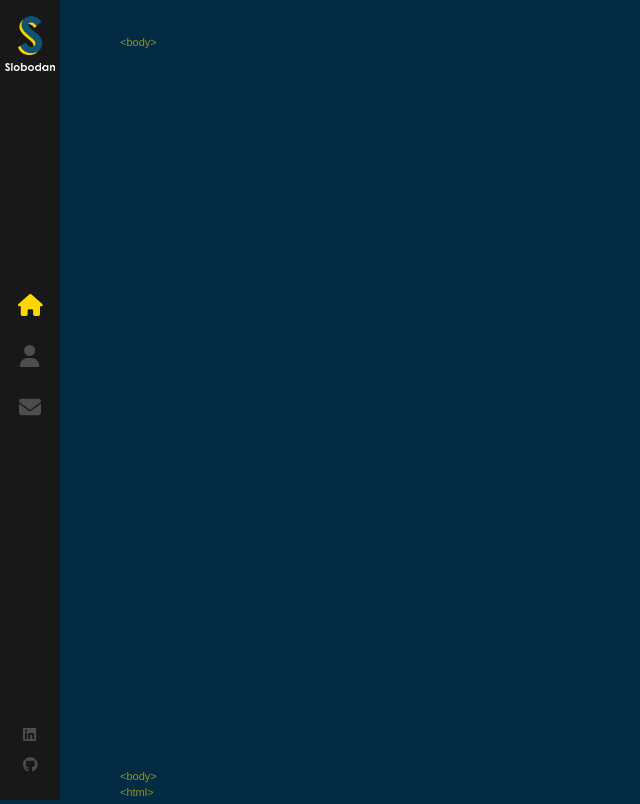
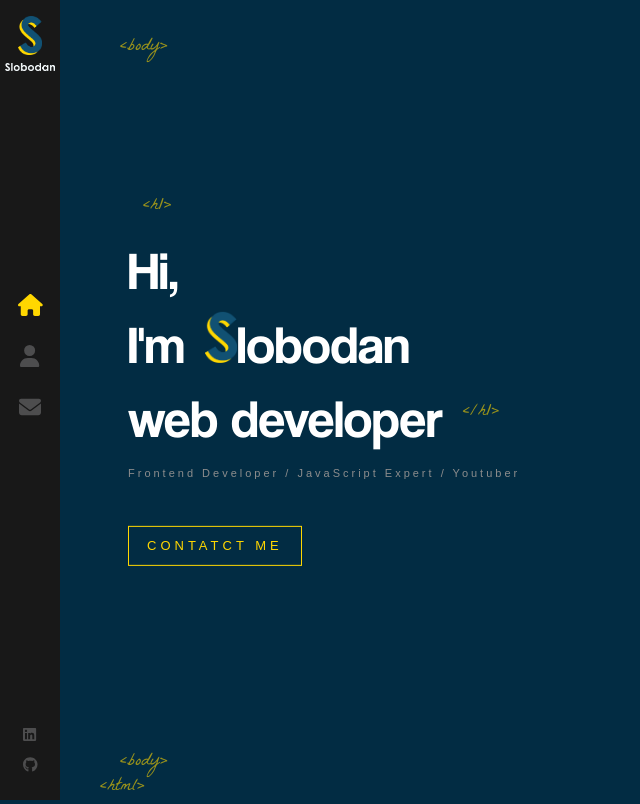
Before and after one commit to mikestepanik/Portfolio-Website, a JavaScript app in the folder react-portfolio/: page / in a window 1280 px wide. Shown: the whole page, without its empty margins (0-640 px from the left). Built offline with nearby package versions, Linux system fonts and the light colour scheme; the HTML template or start-up script is replaced by a standard one.

Commit message:
added hompage with anmations and styling as well as working "Contact Me" button

```diff
--- a/react-portfolio/src/App.js
+++ b/react-portfolio/src/App.js
@@ -1,14 +1,19 @@
 import logo from './logo.svg';
 import './App.scss';
-import{ Routes, Route } from 'react-router-dom'
+import { Routes, Route } from 'react-router-dom'
 import Layout from './components/Layout'
+import Home from './components/Home';
 
 
 function App() {
   return (
+    <>
    <Routes>
-    <Route path="/" element={<Layout />} />
-   </Routes>
+      <Route path="/" element={<Layout />}>
+        <Route index element={<Home />} />
+      </Route>
+    </Routes>
+   </>
   );
 }
 
--- /dev/null
+++ b/react-portfolio/src/components/Home/index.js
@@ -0,0 +1,22 @@
+import { Link } from 'react-router-dom';
+import LogoTitle from '../../assets/images/logo-s.png';
+import './index.scss';
+const Home = () => {
+    return(
+        <div className="container home-page">
+            <div className="text-zone">
+                <h1> Hi,  <br />I'm
+                <img src={LogoTitle} alt="developer" />
+                lobodan
+                <br/>
+                web developer
+                </h1>
+                <h2>Frontend Developer / JavaScript Expert / Youtuber</h2>
+                <Link to="/contact" className='flat-button'>CONTATCT ME</Link>
+            </div>
+
+        </div>
+    );
+}
+
+export default Home
--- /dev/null
+++ b/react-portfolio/src/components/Home/index.scss
@@ -0,0 +1,81 @@
+.home-page {
+
+    .text-zone {
+        position: absolute;
+        left: 10%;
+        top: 50%;
+        transform: translateY(-50%);
+        width: 40%;
+        max-height: 90%;
+    }
+
+    h1 {
+        color: white;
+        font-size: 53px;
+        margin: 0;
+        font-family: 'Coolvetica';
+        font-weight: 400;
+
+        &::before {
+            content:'<h1>';
+            font-family: 'La Belle Aurore';
+            color: #ffd700;
+            font-size: 18px;
+            position: absolute;
+            margin-top: -40px;
+            left: 15px;
+            opacity: 0.6;
+        }
+
+        &::after {
+            content: '</h1>';
+            font-family: 'La Belle Aurore';
+            color: #ffd700;
+            font-size: 18px;
+            position: absolute;
+            margin-top: 18px;
+            margin-left: 20px;
+            animation: fadeIn 1s 1.7s backwards;
+            opacity: 0.6;
+        }
+        img {
+            width: 32px;
+            margin-left: 20px;
+            opacity: 0;
+            height: auto;
+            animation: rotateIn 1s linear both;
+            animation-delay: 1.4s;
+        }
+
+    }
+}
+
+h2 {
+    color: #8d8d8d;
+    margin-bottom: 20px;
+    font-weight: 400;
+    font-size: 11px;
+    font-family: sans-serif;
+    letter-spacing: 3px;
+    animation: fadeIn 1s 1.8s backwards;
+}
+
+.flat-button {
+    color: #ffd700;
+    font-size: 13px;
+    font-weight: 400;
+    letter-spacing: 4px;
+    font-family: sans-serif;
+    text-decoration: none;
+    padding: 10px 18px;
+    border: 1px solid #ffd700;
+    margin-top: 25px;
+    float: left;
+    animation: fadeIn 1s 1.8s backwards;
+    white-space: nowrap;
+
+    &:hover {
+        background: #ffd700;
+        color: #333;
+    }
+}
--- a/react-portfolio/src/components/Layout/index.js
+++ b/react-portfolio/src/components/Layout/index.js
@@ -13,7 +13,7 @@
                 <span className='tags bottem-tags'>
                     &lt;body&gt;
                     <br />
-                    <span className='bottem-tag-html'>&lt;html&gt;</span>
+                    <span className='bottom-tag-html'>&lt;html&gt;</span>
                 </span>
             </div>
         </div>
--- a/react-portfolio/src/components/Layout/index.scss
+++ b/react-portfolio/src/components/Layout/index.scss
@@ -15,4 +15,25 @@
     position: absolute;
     bottom: 0;
     left: 120px;
+    font-size: 18px;
+    font-family:'La Belle Aurore';
 }
+
+.bottom-tag-html {
+    margin-left: -20px;
+}
+
+.container {
+    width: 100%;
+    will-change: contents;
+    height: 90%;
+    min-height: 566px;
+    position: absolute;
+    opacity: 0;
+    top: 5%;
+    margin: 0 auto;
+    z-index: 1;
+    transform-style: preserve-3d;
+    animation: fadeIn 1s forwards;
+    animation-delay: 1s;
+}
```
Also changed, not shown: react-portfolio/src/components/AnimatedLetters/index.js (added, +17 -0 lines), react-portfolio/src/components/AnimatedLetters/index.scss (added).
